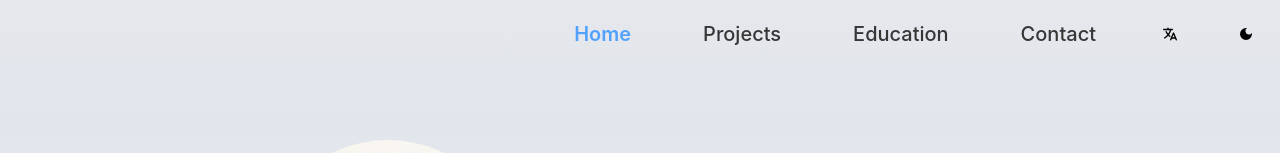
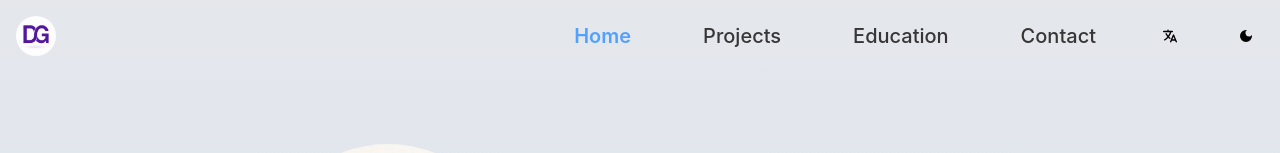
Before and after one commit to Diangondi03/my-portfolio, a React (Vite) app: page / in a window 1280 px wide. Shown: the top 153 px of the page. Built offline with nearby package versions, Linux system fonts and the light colour scheme; a web font is replaced by a local one.

Commit message:
Add logo at the navbar and the page

```diff
--- a/index.html
+++ b/index.html
@@ -3,6 +3,7 @@
   <head>
     <meta charset="UTF-8" />
     <meta name="viewport" content="width=device-width, initial-scale=1.0" />
+    <link rel="icon" href="/src//assets/logo.png" type="image/x-icon">
     <title>Portfolio</title>
   </head>
   <body>
--- a/src/layout/Layout.tsx
+++ b/src/layout/Layout.tsx
@@ -6,6 +6,7 @@ import { Link, Outlet } from 'react-router'
 import { Button } from '../components/ui/button'
 import { LinkType } from '../utils/interfaces'
 import { IndexContext } from '../IndexContext'
+import Logo from "../assets/logo.png"
 
 const links : LinkType[] = [
   { name: 'Home', path: '/' },
@@ -44,13 +45,18 @@ const Layout = () => {
 
   return (
     <>
-        <nav className='p-4 mb-10'>
+        {/* Apply flexbox to the nav. Default to column layout for small screens, row for sm and up. */}
+        <nav className='p-4 mb-10 flex flex-col items-center gap-4 md:flex-row md:justify-between'>
+          {/* Logo */}
+          <img src={Logo} className='rounded-full h-10 aspect-square'/>
 
-          <ul className='flex justify-center items-center gap-4 flex-wrap sm:justify-end sm:gap-6 md:gap-10'>
+          {/* Links and buttons container */}
+          {/* Use flex, wrap items, center them by default (for column layout), align end on sm screens (for row layout) */}
+          <ul className='flex items-center gap-4 flex-wrap justify-center md:justify-end md:gap-6 lg:gap-10'>
             {links.map((link, index) => (
-          <li key={link.name}>
+              // Prevent list items from shrinking
+              <li key={link.name} className='shrink-0'>
                 <Link to={link.path} onClick={() => handleLinkClick(index)}>
-
                   <Button
                     variant="link"
                     className={`link text-lg sm:text-xl hover:cursor-pointer transition-colors duration-200 ${sectionIndex === index ? "text-blue-400 font-semibold" : "text-foreground/80"}`}
@@ -60,12 +66,14 @@ const Layout = () => {
                 </Link>
               </li>
             ))}
-            <li>
+            {/* Prevent list items from shrinking */}
+            <li className='shrink-0'>
               <Button variant='ghost' size="icon" className='hover:cursor-pointer text-xl rounded-full'>
                 <IoLanguage />
               </Button>
             </li>
-            <li>
+            {/* Prevent list items from shrinking */}
+            <li className='shrink-0'>
               <Button variant='ghost' size="icon" className='hover:cursor-pointer text-xl rounded-full' onClick={toggleDarkMode}>
                 {darkMode === "enabled" ?
                   <MdLightMode /> :
@@ -75,11 +83,14 @@ const Layout = () => {
             </li>
           </ul>
         </nav>
+
+        {/* Main content area */}
         <div className='min-h-screen mx-5 md:mx-10'>
-
           <Outlet/>
         </div>
-        <footer className='bg-black text-white p-4 text-center'>
+
+        {/* Footer */}
+        <footer className='bg-black text-white p-4 text-center mt-10'> {/* Added margin-top */}
           <p>&copy; {new Date().getFullYear()} My Portfolio. All rights reserved.</p>
           <p>
             Built with <span className='text-blue-400'>React</span>.
```
Also changed, not shown: src/assets/logo.png (added). Lines whose indentation alone changed are shown as unchanged.
